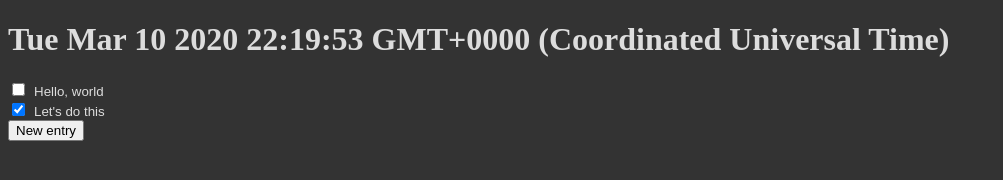
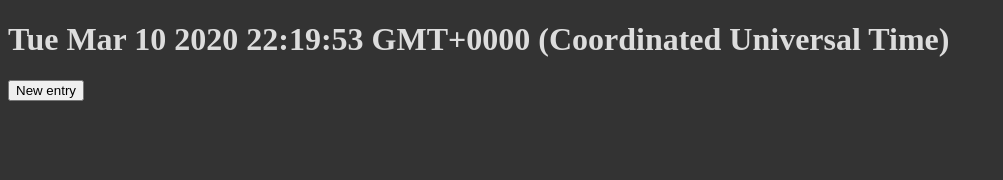
Before and after one commit to simonewebdesign/snip, a website: page index.html in a window 1280 px wide. Shown: the whole page, without its empty margins (0-1003 px from the left). Drawn offline with Linux system fonts and the light colour scheme.

Commit message:
Remove default entries

```diff
--- a/index.html
+++ b/index.html
@@ -21,18 +21,7 @@
         // const asciiData = window.location.hash.slice(1)
         // const decodedJsonStr = atob(asciiData)
         // const obj = JSON.parse(decodedJsonStr)
-        const entries = [
-            {
-                title: "Hello, world",
-                completed: false,
-                rank: 100,
-            },
-            {
-                title: "Let's do this",
-                completed: true,
-                rank: 200,
-            },
-        ]
+        const entries = []
 
         const section = document.querySelector('section')
 
```
